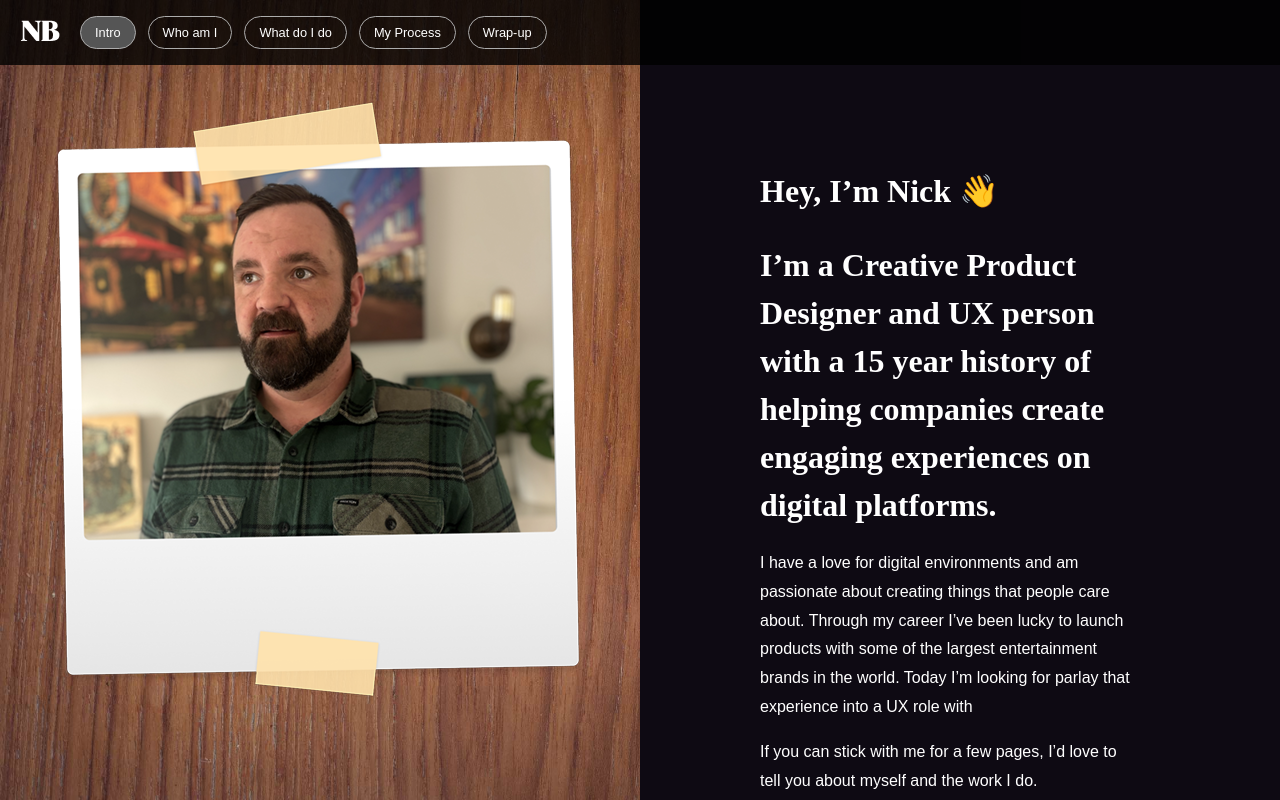
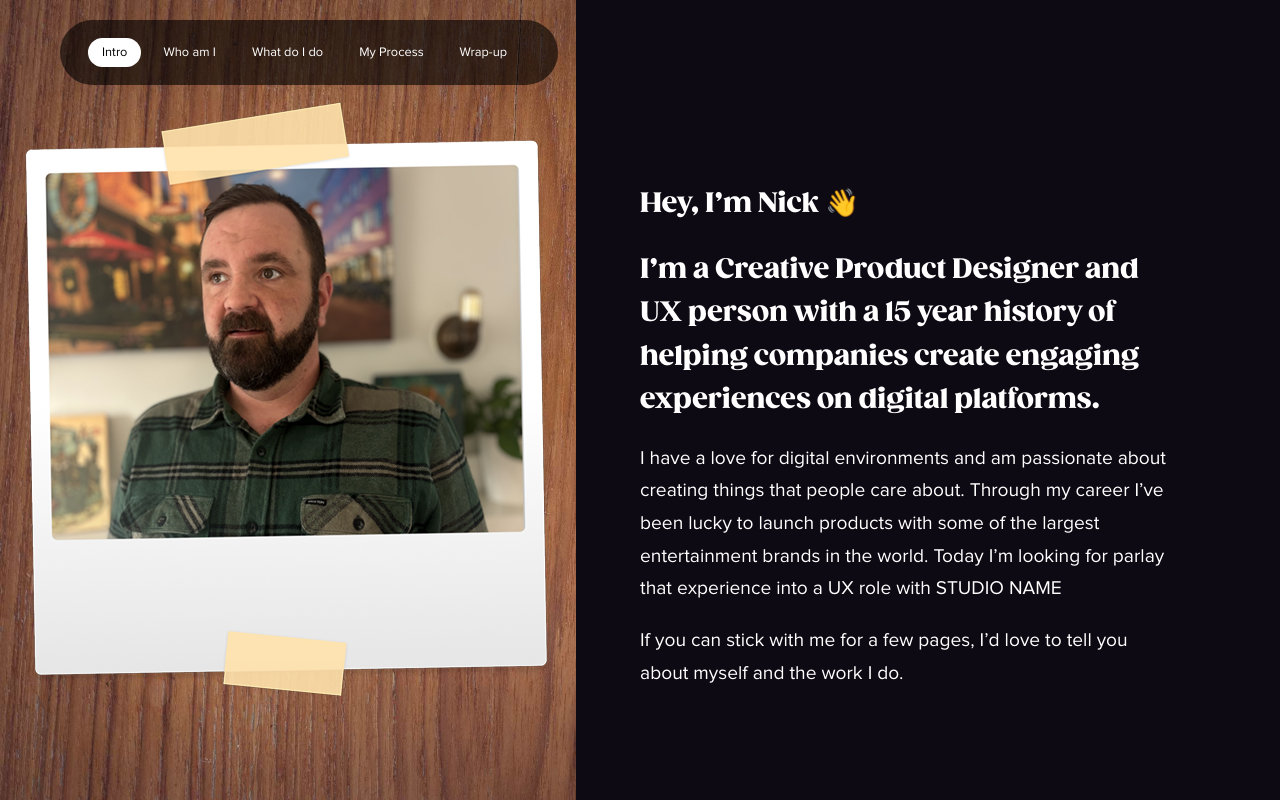
Before and after one commit to nbuxdesign/nbfriendsforever, a plain HTML site: page index.html in a window 1280 px wide. Shown: the top 800 px of the page. Drawn offline with Linux system fonts and the light colour scheme.

Commit message:
Add files via upload

```diff
--- a/index.html
+++ b/index.html
@@ -9,9 +9,7 @@
 <body>
     <!-- Fixed Navigation -->
     <div class="ui">
-        <div class="logo">
-            <img src="NB.png" alt="Logo"/>
-        </div>
+
         <div class="button" data-target="section-intro">Intro</div>
         <div class="button" data-target="section-who">Who am I</div>
         <div class="button" data-target="section-what">What do I do</div>
@@ -20,13 +18,13 @@
     </div>
      <!-- Section 0: Intro -->
     <section id="section-intro" class="container">
-            <div class="image-section image-intro">
+            <div class="image-section background-intro">
             <img src="selfie.png" />
         </div>
         <div class="text-section intro">
             <h1>Hey, I’m Nick 👋</h1>
 			<h1>I’m a Creative Product Designer and UX person with a 15 year history of helping companies create engaging experiences on digital platforms.</h1>
-            <p>I have a love for digital environments and am passionate about creating things that people care about. Through my career I’ve been lucky to launch products with some of the largest entertainment brands in the world. Today I’m looking for parlay that experience into a UX role with <studio name></p>
+            <p>I have a love for digital environments and am passionate about creating things that people care about. Through my career I’ve been lucky to launch products with some of the largest entertainment brands in the world. Today I’m looking for parlay that experience into a UX role with STUDIO NAME</p>
 
 <p>If you can stick with me for a few pages, I’d love to tell you about myself and the work I do.</p>
 
@@ -49,7 +47,7 @@
                 <li>Grounding every decision in user insights and business objectives</li>
             </ul>
         </div>
-        <div class="image-section image-who">
+        <div class="image-section background-who">
             <p>GET WRECKT</p>
         </div>
     </section>
@@ -68,7 +66,7 @@
                 <li>Grounding every decision in user insights and business objectives</li>
             </ul>
         </div>
-        <div class="image-section image-what">
+        <div class="image-section background-what">
             <p>GET WRECKT</p>
         </div>
     </section>
--- a/main.js
+++ b/main.js
@@ -1,21 +1,19 @@
-// main.js
-
-// Observe sections to highlight nav
+// Assuming this code is in your main.js
 const sections = document.querySelectorAll('section');
 const navButtons = document.querySelectorAll('.button');
+const uiNav = document.querySelector('.ui');
 
-// Create a mapping from section IDs to nav buttons
+// Map each section ID to its corresponding button
 const sectionIdToButtonMap = {};
 navButtons.forEach(btn => {
     const targetId = btn.getAttribute('data-target');
     sectionIdToButtonMap[targetId] = btn;
 });
 
-// Use Intersection Observer to detect which section is in view
 const observerOptions = {
     root: null,
     rootMargin: '0px',
-    threshold: 0.5 // Adjust threshold as needed
+    threshold: 0.5 // Adjust as needed
 };
 
 const observer = new IntersectionObserver((entries) => {
@@ -23,11 +21,18 @@ const observer = new IntersectionObserver((entries) => {
         if (entry.isIntersecting) {
             // Clear active states
             navButtons.forEach(btn => btn.classList.remove('active'));
-            // Add active to the current section's button
+
             const currentSectionId = entry.target.id;
             const correspondingButton = sectionIdToButtonMap[currentSectionId];
             if (correspondingButton) {
                 correspondingButton.classList.add('active');
+            }
+
+            // If the current section is the intro (e.g., "section-intro")
+            if (currentSectionId === 'section-intro') {
+                uiNav.classList.add('uiactive');
+            } else {
+                uiNav.classList.remove('uiactive');
             }
         }
     });
--- a/styles.css
+++ b/styles.css
@@ -1,3 +1,13 @@
+@font-face {
+  font-family: Gaz;
+  src: url('./fonts/gaz-blk.otf');
+}
+
+@font-face {
+  font-family: ProxReg;
+  src: url('./fonts/pn-reg.otf');
+}
+
 body {
     margin: 0;
     font-family: ProxReg, sans-serif;
@@ -7,86 +17,115 @@ body {
 }
 
 section {
-    scroll-margin-top: 63px; /* offset by the height of the nav */
+    /* scroll-margin-top: 63px; offset by the height of the nav */
 }
 
+
+/* navigation and active navigation UI (container) */
 .ui {
     display: flex;
     flex-direction: row;
     flex-wrap: wrap;
     justify-content: flex-start;
-    padding: 10px 20px;
-    background: rgba(0,0,0,0.8);
+    padding: 14px 24px;
+    /* background: rgba(0,0,0,0.6); */
     position: fixed;
-    top:0;
-    left:0;
+    top:20px;
+    left:60px;
     right:0;
     z-index: 9999;
+    width: 450px;
+    border-radius: 60px;
+    background: transparent; /* no background initially */
+    transition: background 0.3s ease; /* smooth transition for background changes */
 }
+
+.uiactive {
+	background: rgba(0, 0, 0, 0.6); /* transition to 60% black */
+    }
 
 .logo {
 	padding-top: 4px;
-    margin-right: 12px;
+    margin-right: 30px;
     height: 100%;
 }
+
+/* nav button styling */
 
 .button {
     font: .8rem ProxReg, sans-serif;
     color: #fff;
     padding: 8px 14px;
     border-radius: 20px;
-    border: 1px solid #acacac;
     text-align: center;
-    margin: 6px;
+    margin: 4px;
     cursor: pointer;
+    }
+
+.button:hover {
+    background: rgba(255,255,255,0.2);
 }
 
-.button:hover {
-    background-color: #444;
-	color: #fff;
+/* Generic active styling */
+.button.active {
+    /* Base active style */
+    background-color: #acacac;
+    color: #000;
+    border: 0;
 }
 
-.active {
-    background-color: #555;
-    color: #fff;
+/* Section-specific active styles */
+.button[data-target="section-intro"].active {
+    background-color: #fff; /* Red for 'Who am I' */
 }
+
+.button[data-target="section-who"].active {
+    background-color: #dfb150; /* Red for 'Who am I' */
+}
+
+.button[data-target="section-what"].active {
+    background-color: #40cf78; /* Green for 'What do I do' */
+}
+
+.button[data-target="section-process"].active {
+    background-color: #df3b71; /* Blue for 'My Process' */
+}
+
+.button[data-target="section-wrap"].active {
+    background-color: #49bed7; /* Yellow for 'Wrap-up' */
+}
+
+
+
 
 /* Each section is full viewport height */
 .container {
     display: flex;
     flex-direction: row;
     justify-content: space-between;
-    height: 100vh;
+    min-height: 100vh;
     box-sizing: border-box;
 }
 
 .text-section {
     width: 35%;
     background: #0E0A13;
-    padding: 60px 60px 0px 100px;
+    padding: 90px 60px 0px 100px;
     box-sizing: border-box;
 }
 
-.intro {
-    width: 50%;
-    background: #0E0A13;
-    box-sizing: border-box;
-    padding: 140px 140px 0 120px;
-}
-
-.intro-bg {}
-
+/* entry template */
 
 .text-section h1 {
     font-family: Gaz;
-    font-size: 2rem;
-    line-height: 1.5;
+    font-size: 1.7rem;
+    line-height: 1.6;
     margin-bottom: 20px;
 }
 
 .text-section h2 {
     font-family: Gaz;
-    font-size: 1.25rem;
+    font-size: 1.2rem;
     line-height: 1.7;
     margin-bottom: 20px;
 }
@@ -108,6 +147,23 @@ section {
     margin-bottom: 16px;
 }
 
+/* intro template */
+
+.intro {
+    width: 55%;
+    background: #0E0A13;
+    box-sizing: border-box;
+    padding: 160px 8% 0 5%;
+}
+
+.intro p {
+    font-size: 1.2rem;
+    line-height: 1.7;
+    margin-bottom: 15px;
+}
+
+.intro-bg {}
+
 .image-section {
     display: flex;
     flex-direction: column;
@@ -115,15 +171,20 @@ section {
     justify-content: center;
     flex-grow: 1;
 }
-.image-who {
+.background-who {
 background-size: auto 100%;
-background-image: url("bg1.jpg");
+background-image: url('bg1.jpg');
 }
-.image-what {
+.background-what {
 background-size: auto 100%;
-background-image: url("bg2.png");
+background-image: url('bg2.png');
 }
-.image-intro {
+
+.background-intro {
 background-size: auto 100%;
-background-image: url("woodbg.jpg");
+background-image: url('woodbg.jpg');
 }
+.yellow{background-color: #fff;}
+.orange{background-color: #fff;}
+.blue{background-color: #fff;}
+.green{background-color: #fff;}
```
Also changed, not shown: fonts/prox-lght.ttf (added).
